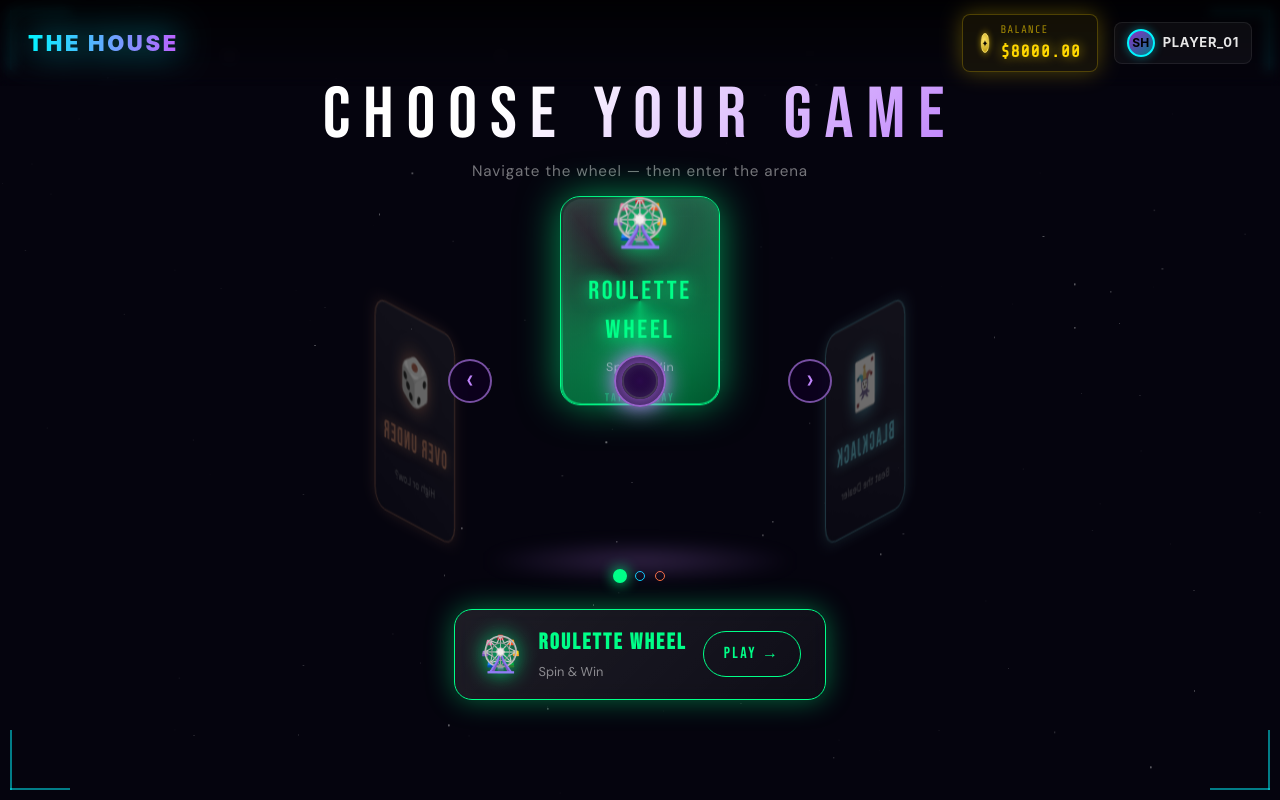
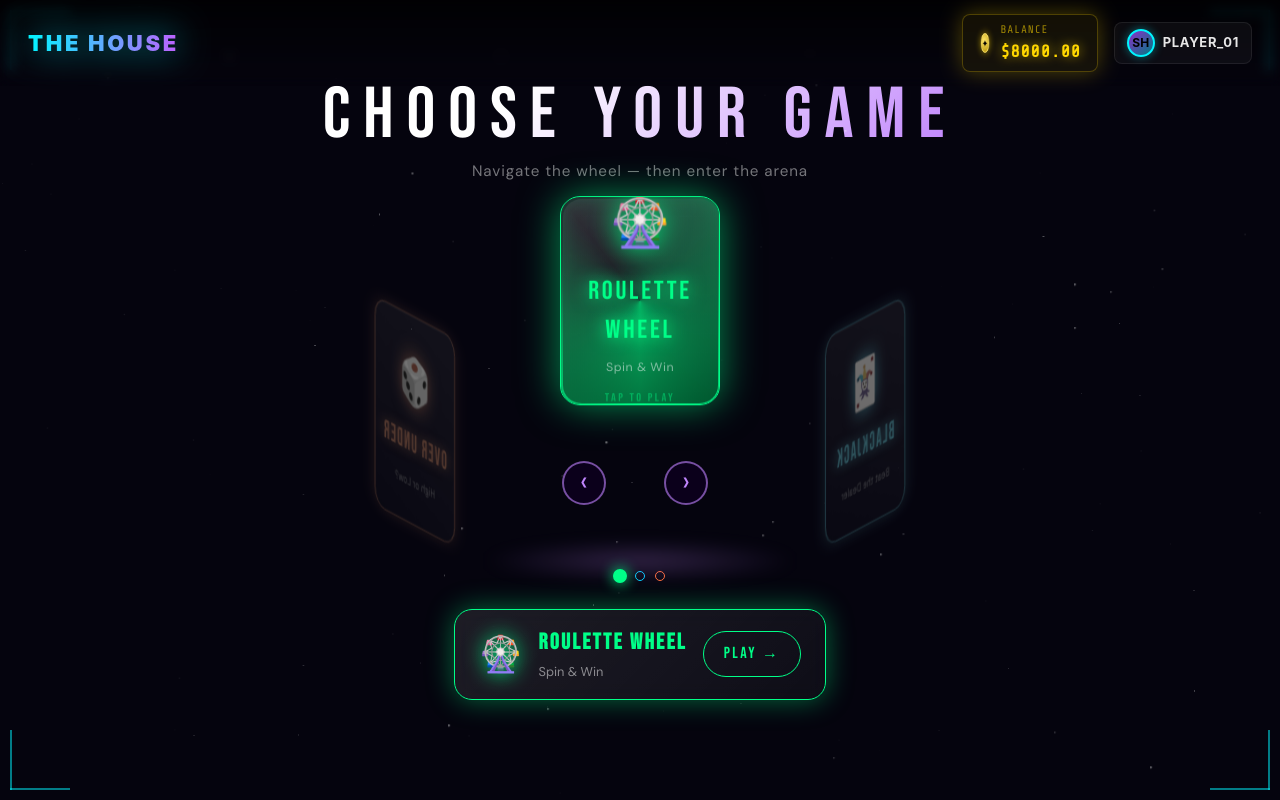
Before and after one commit to KamWittaK/At-Least-2nd, a Vue app: page /wheel in a window 1280 px wide. Built offline with nearby package versions, Linux system fonts and the light colour scheme.

Commit message:
Fixed nav buttons

```diff
--- a/src/views/WheelView.vue
+++ b/src/views/WheelView.vue
@@ -95,11 +95,6 @@ const activeGame = computed(() => games[activeIndex.value])
           </div>
         </div>
 
-        <!-- center hub -->
-        <div class="hub">
-          <div class="hub-ring"/>
-          <div class="hub-ring hub-ring--2"/>
-        </div>
 
         <!-- floor reflection -->
         <div class="floor"/>
@@ -208,7 +203,7 @@ main {
 /* ── Nav buttons ── */
 .nav-btn {
   position: absolute;
-  top: 50%;
+  top: 80%;
   transform: translateY(-50%);
   z-index: 30;
   width: 44px; height: 44px;
@@ -231,8 +226,8 @@ main {
   transform: translateY(-50%) scale(1.1);
 }
 .nav-btn:disabled { opacity: .3; cursor: default; }
-.nav-prev { left: -22px; }
-.nav-next { right: -22px; }
+.nav-prev { right: 60%; }
+.nav-next { right: 30%; }
 
 /* pulse ring on nav buttons */
 .nav-btn::after {
```
